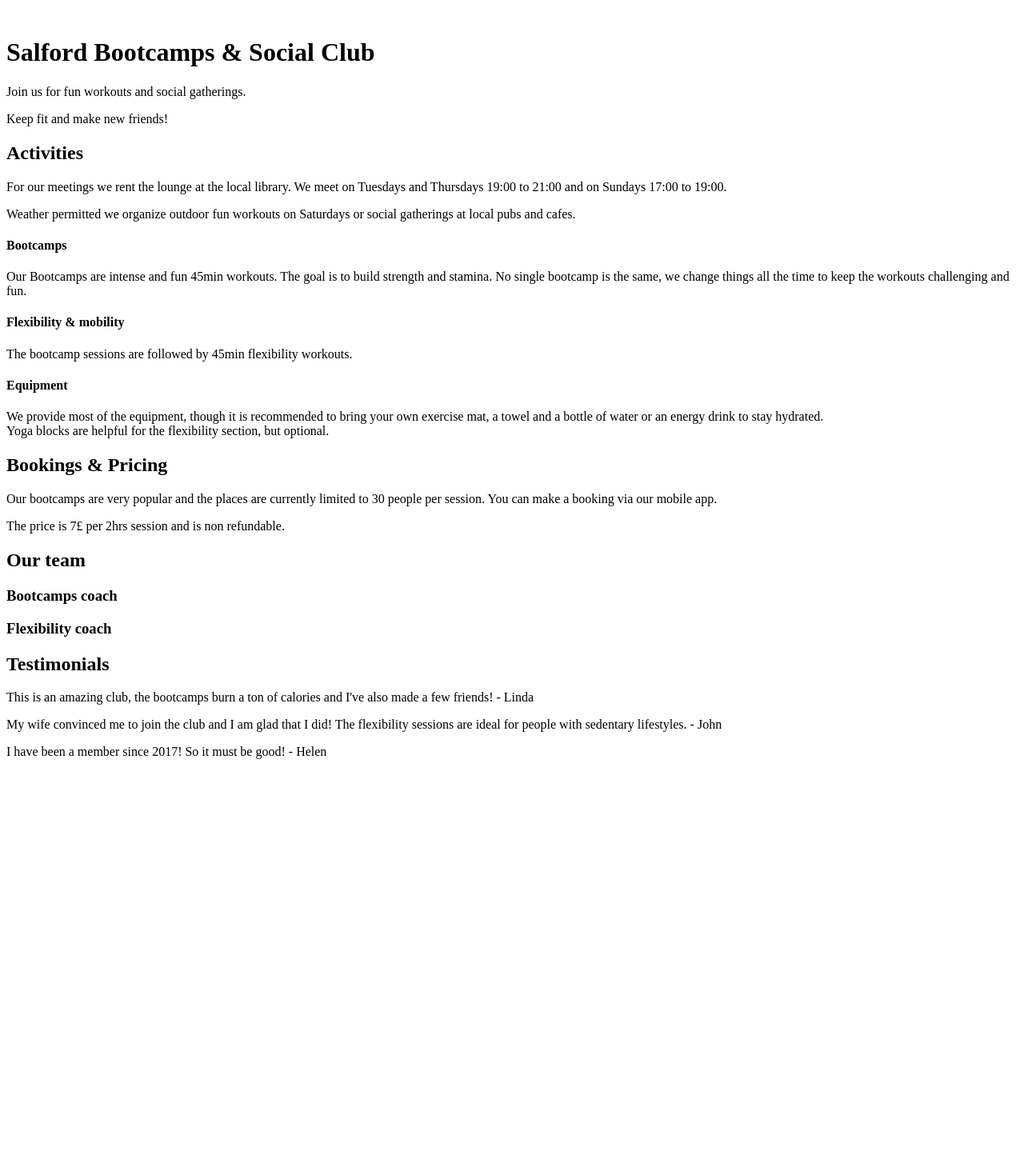
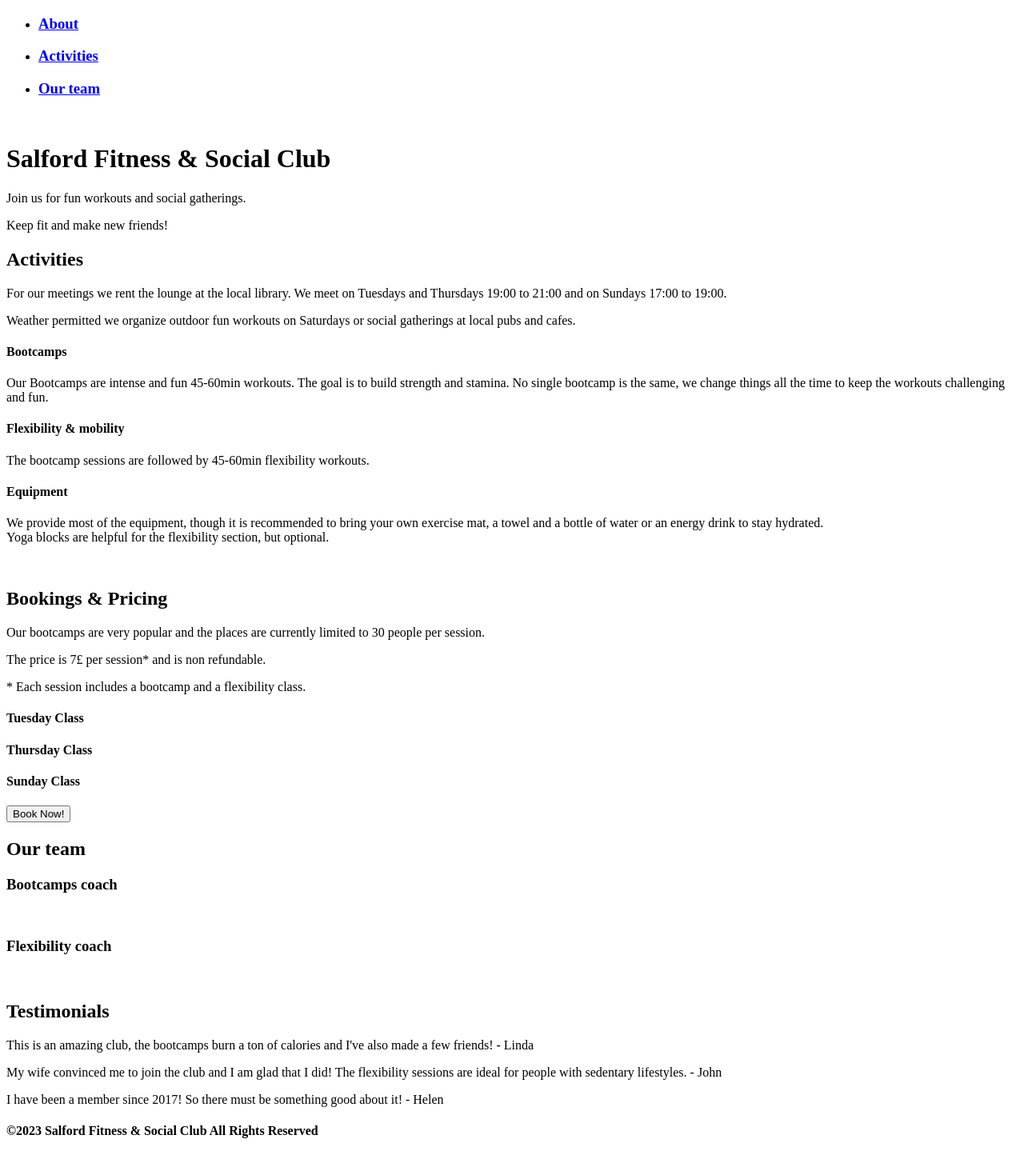
Before and after one commit to codxJC/P10.ResponsiveClubWebsite, a plain HTML site: page index.html in a window 1280 px wide. Shown: the whole page at 80% size. Before the commit the page ends 965 px from the top, so only its background shows below. Drawn offline with Linux system fonts and the light colour scheme.

Commit message:
Updated text, organized the sections, added nav links, added fonts.

```diff
--- a/index.html
+++ b/index.html
@@ -1,73 +1,144 @@
 <!DOCTYPE html>
 <html lang="en">
+
 <head>
     <meta charset="UTF-8">
     <meta name="viewport" content="width=device-width, initial-scale=1.0">
     <link rel="stylesheet" href="./styles.css">
-    <title>Salford Bootcamps Club</title>
+    <link rel="preconnect" href="https://fonts.googleapis.com">
+    <link rel="preconnect" href="https://fonts.gstatic.com" crossorigin>
+    <link href="https://fonts.googleapis.com/css2?family=Abril+Fatface&family=Cormorant+Garamond:ital@1&family=Roboto&display=swap" rel="stylesheet">
+    <title>Salford Fitness & Social Club</title>
 </head>
+
 <body>
     <header>
+        <!-- ****************** -->
+        <!-- Navigation Section -->
+        <!-- ****************** -->
         <nav>
-
+            <ul>
+                <li><a class="nav-link" href="#about">
+                    <h3>About</h3>
+                </a></li>
+            <li><a class="nav-link" href="#activities">
+                    <h3>Activities</h3>
+                </a></li>
+            <li><a class="nav-link" href="#team">
+                    <h3>Our team</h3>
+                </a></li>
+            </ul>
         </nav>
         <img src="" alt="">
-        <h1>Salford Bootcamps & Social Club</h1>
+        <div id="about">
+        <h1>Salford Fitness & Social Club</h1>
         <p>Join us for fun workouts and social gatherings.</p>
         <p>Keep fit and make new friends!</p>
+        </div>
     </header>
 
     <main>
-        <section class="activities">
+
+        <!-- ****************** -->
+        <!-- Activities Section -->
+        <!-- ****************** -->
+
+        <section id="activities">
             <h2>Activities</h2>
             <p>For our meetings we rent the lounge at the local library.
                 We meet on Tuesdays and Thursdays 19:00 to 21:00 and on Sundays 17:00 to 19:00.
-                </p>
-                <p>Weather permitted we organize outdoor fun workouts on Saturdays or social gatherings at local pubs and cafes.</p>
+            </p>
+            <p>Weather permitted we organize outdoor fun workouts on Saturdays or social gatherings at local pubs and
+                cafes.</p>
 
-            <h4>Bootcamps</h4>
-            <p>Our Bootcamps are intense and fun 45min workouts. The goal is to build strength and stamina. No single bootcamp is the same, we change things all the time to keep the workouts challenging and fun.</p>
-
-
-            <h4>Flexibility & mobility</h4>
-            <p>The bootcamp sessions are followed by 45min flexibility workouts.</p>
+            <div id="activity-wrapper">
+                <div id="bootcamps" class="">
+                    <h4>Bootcamps</h4>
+                    <p>Our Bootcamps are intense and fun 45-60min workouts. The goal is to build strength and stamina. No
+                        single bootcamp is the same, we change things all the time to keep the workouts challenging and
+                        fun.</p>
+                </div>
+                <div id="flexibility" class="">
+                    <h4>Flexibility & mobility</h4>
+                    <p>The bootcamp sessions are followed by 45-60min flexibility workouts.</p>
+                </div>
+            </div>
 
             <h4>Equipment</h4>
-            <p>We provide most of the equipment, though it is recommended to bring your own exercise mat, a towel and a bottle of water or an energy drink to stay hydrated. <br>
-            Yoga blocks are helpful for the flexibility section, but optional.</p>
+            <p>We provide most of the equipment, though it is recommended to bring your own exercise mat, a towel and a
+                bottle of water or an energy drink to stay hydrated. <br>
+                Yoga blocks are helpful for the flexibility section, but optional.</p>
+            <div id="equipment">
+                <img src="" alt="">
+                <img src="" alt="">
+                <img src="" alt="">
+
+            </div>
         </section>
 
-        <section class="events">
-            <div class="future"></div>
-            <div class="past"></div>
+        <!-- **************** -->
+        <!-- Bookings Section -->
+        <!-- **************** -->
+
+        <section id="bookings">
+            <h2>Bookings & Pricing</h2>
+            <p>Our bootcamps are very popular and the places are currently limited to 30 people per session.
+            </p>
+            <p>The price is 7£ per session* and is non refundable.</p>
+            <p>* Each session includes a bootcamp and a flexibility class.</p>
+            <div class="payment">
+                <h4>Tuesday Class </h4>
+                <h4>Thursday Class</h4>
+                <h4>Sunday Class</h4>
+                <input type="submit" id="book-now" value="Book Now!" required>
+            </div>
         </section>
 
-        <section class="bookings">
-        <h2>Bookings & Pricing</h2>
-            <p>Our bootcamps are very popular and the places are currently limited to 30 people per session. You can make a booking via our mobile app.</p>
-            <p>The price is 7£ per 2hrs session and is non refundable.</p>
+        <section id="team">
+            <h2>Our team</h2>
+            <div id="coaches">
+                <div>
+                    <h3>Bootcamps coach</h3>
+                    <img src="" alt="">
+                </div>
+                <div>
+                    <h3>Flexibility coach</h3>
+                    <img src="" alt="">
+                </div>
+            </div>
         </section>
 
-        <section class="team">
-            <h2>Our team</h2>
-            <div><h3>Bootcamps coach</h3></div>
-            <div><h3>Flexibility coach</h3></div>
-        </section>
+        <!-- ******************** -->
+        <!-- Testimonials Section -->
+        <!-- ******************** -->
 
-        <section class="testimonials">
+        <section id="testimonials">
             <h2>Testimonials</h2>
-            <p>This is an amazing club, the bootcamps burn a ton of calories and I've also made a few friends! - Linda</p>
-            <p>My wife convinced me to join the club and I am glad that I did! The flexibility sessions are ideal for people with sedentary lifestyles. - John</p>
-            <p>I have been a member since 2017! So it must be good! - Helen </p>
+            <div class="testimonial-wrapper">
+            <p>This is an amazing club, the bootcamps burn a ton of calories and I've also made a few friends! - Linda
+            </p>
+            </div>
+            <div class="testimonial-wrapper">
+            <p>My wife convinced me to join the club and I am glad that I did! The flexibility sessions are ideal for
+                people with sedentary lifestyles. - John</p>
+            </div>
+            <div class="testimonial-wrapper">
+            <p>I have been a member since 2017! So there must be something good about it! - Helen </p>
+            </div>
         </section>
 
     </main>
 
+    <!-- ************** -->
+    <!-- Footer Section -->
+    <!-- ************** -->
+
     <footer>
-
+        <h4>&copy;2023 Salford Fitness & Social Club All Rights Reserved </h4>
     </footer>
 
 
 
 </body>
+
 </html>
```
